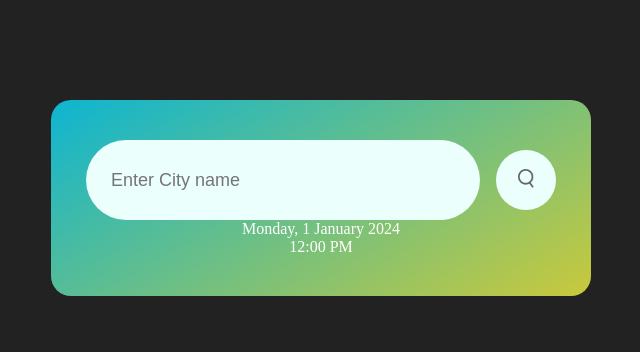
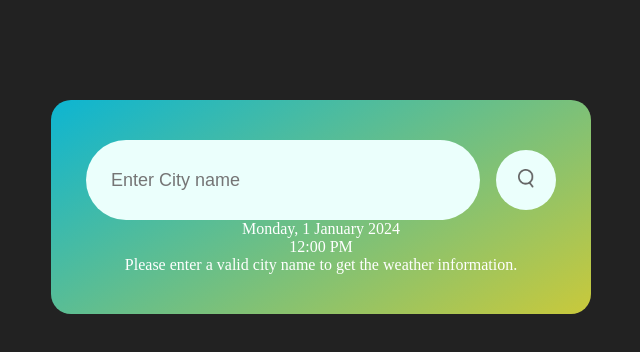
Before and after one commit to MyTeamAI/Weather-App, a plain HTML site: page index.html in a window 1280 px wide. Shown: the whole page, without its empty margins (319-959 px from the left). Drawn offline with Linux system fonts and the light colour scheme.

Commit message:
updated error msg

```diff
--- a/index.html
+++ b/index.html
@@ -18,6 +18,9 @@
         <div>
             <p class="date">Monday, 1 January 2024</p>
             <p class="time">12:00 PM</p>
+        </div>
+        <div>
+            <p class="error-message">Please enter a valid city name to get the weather information.</p>
         </div>
 
         <div class="error">
```
